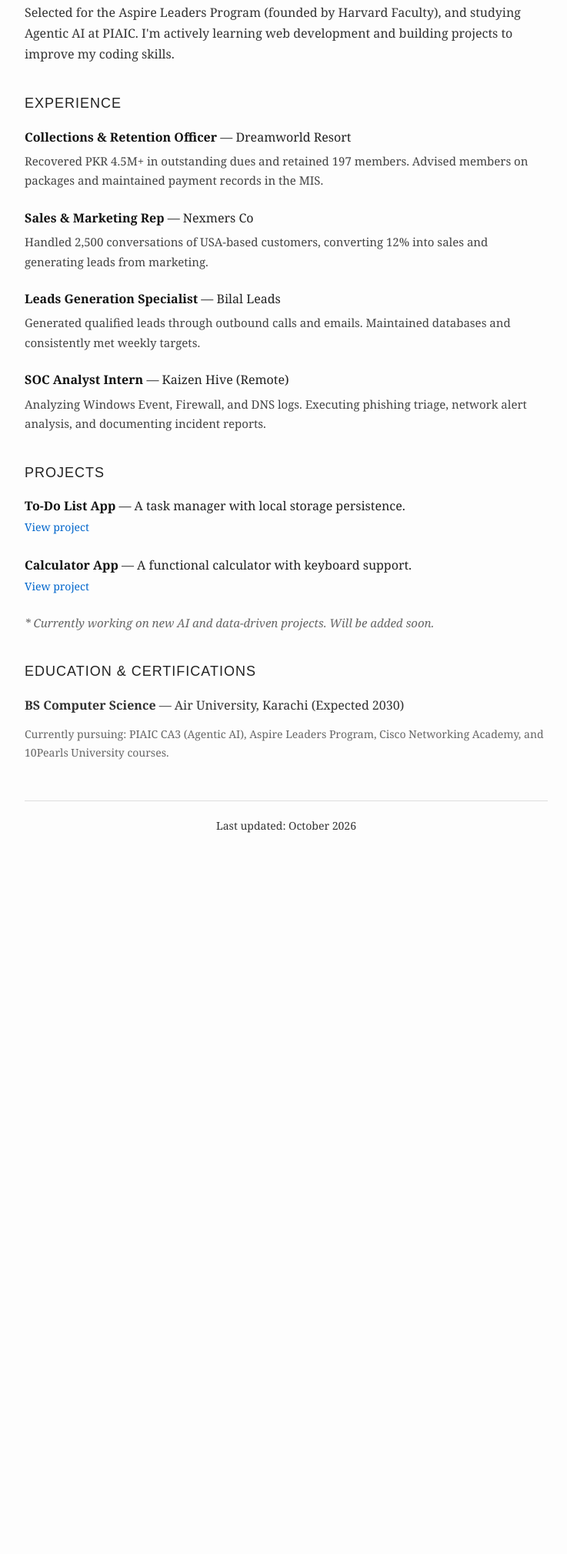
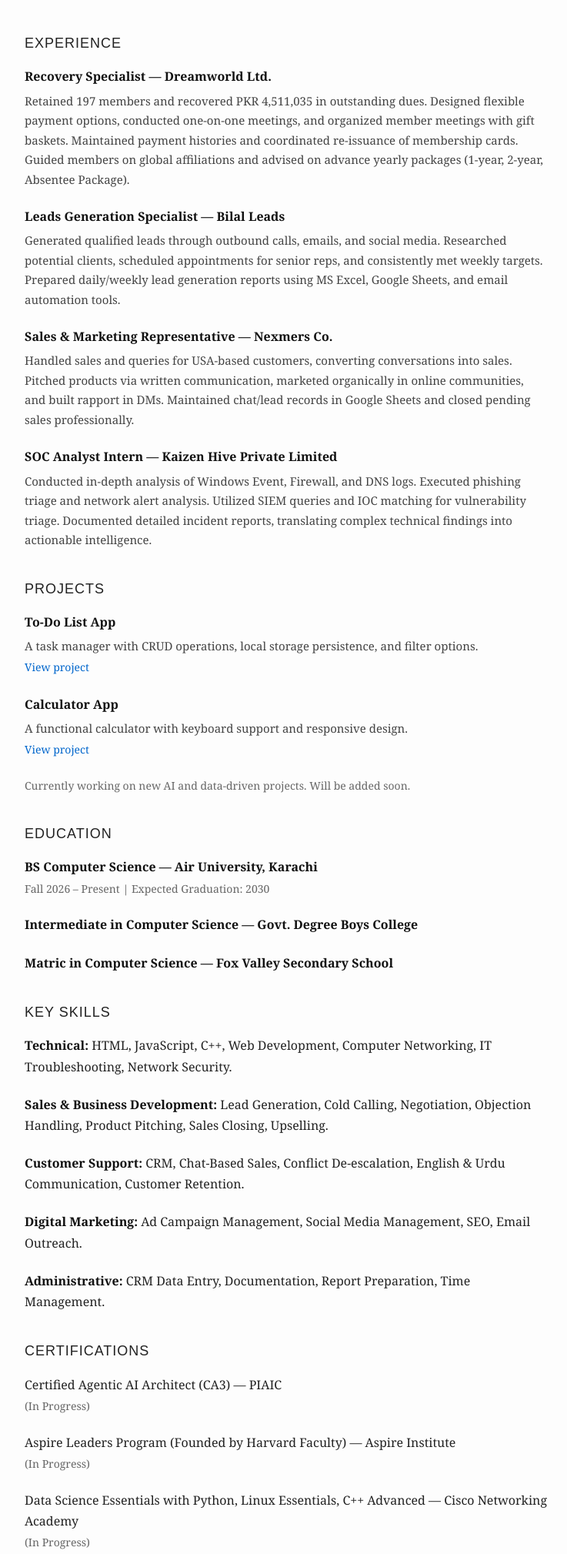
Before and after one commit to talhakayaniau/portfolio, a plain HTML site: page index.html in a window 1280 px wide. Shown: the part 392-2411 px from the top of the page at 77% size, without its empty margins (268-1005 px from the left). Before the commit the page ends 1529 px from the top, so only its background shows below. Drawn offline with Linux system fonts and the light colour scheme.

Commit message:
Refactor index.html with updated content and structure
Updated the structure and content of the index.html file, including sections for experience, projects, education, certifications, and skills.

```diff
--- a/index.html
+++ b/index.html
@@ -10,34 +10,46 @@
     <div class="container">
         <header>
             <h1>Talha Kayani</h1>
-<p class="subtitle">BSCS Student at Air University, Karachi</p>
-<p class="contact"><a href="mailto:talhakayani288@gmail.com">talhakayani288@gmail.com</a> · <a href="https://github.com/talhakayaniau">GitHub</a> · <a href="https://linkedin.com/in/talha-dev">LinkedIn</a></p>
+            <div class="subtitle">BSCS Student at Air University, Karachi</div>
+            <div class="contact">
+                <a href="mailto:talhakayani288@gmail.com">talhakayani288@gmail.com</a> ·
+                <a href="tel:+923238249953">+923238249953</a> ·
+                <a href="https://www.linkedin.com/in/talha-dev" target="_blank">LinkedIn</a> ·
+                <a href="https://talhakayaniau.github.io/portfolio/" target="_blank">Portfolio</a>
+            </div>
         </header>
 
         <section>
             <h2>About</h2>
-<p>I'm a BSCS student at Air University. My journey started in sales, collections, and customer support, where I learned how to solve real problems for people. Now, I'm channeling that same problem-solving mindset into tech—specifically Cybersecurity and AI.</p>
-<p>Selected for the Aspire Leaders Program (founded by Harvard Faculty), and studying Agentic AI at PIAIC. I'm actively learning web development and building projects to improve my coding skills.</p>
+            <p>BSCS student at Air University with experience in collections & retention, international chat sales, and lead generation. Recovered PKR 4.5M+ in overdue dues and retained 197 members at Dreamworld Resort. Part of Aspire Leaders Program founded by Harvard. Available after 1 PM and weekends for collections, retention, sales, or customer support roles.</p>
         </section>
 
         <section>
             <h2>Experience</h2>
             <ul class="experience">
                 <li>
-<strong>Collections & Retention Officer</strong> — Dreamworld Resort<br>
-<span class="desc">Recovered PKR 4.5M+ in outstanding dues and retained 197 members. Advised members on packages and maintained payment records in the MIS.</span>
+                    <strong>Recovery Specialist — Dreamworld Ltd.</strong>
+                    <span class="desc">
+                        Retained 197 members and recovered PKR 4,511,035 in outstanding dues. Designed flexible payment options, conducted one-on-one meetings, and organized member meetings with gift baskets. Maintained payment histories and coordinated re-issuance of membership cards. Guided members on global affiliations and advised on advance yearly packages (1-year, 2-year, Absentee Package).
+                    </span>
                 </li>
                 <li>
-<strong>Sales & Marketing Rep</strong> — Nexmers Co<br>
-<span class="desc">Handled 2,500 conversations of USA-based customers, converting 12% into sales and generating leads from marketing.</span>
+                    <strong>Leads Generation Specialist — Bilal Leads</strong>
+                    <span class="desc">
+                        Generated qualified leads through outbound calls, emails, and social media. Researched potential clients, scheduled appointments for senior reps, and consistently met weekly targets. Prepared daily/weekly lead generation reports using MS Excel, Google Sheets, and email automation tools.
+                    </span>
                 </li>
                 <li>
-<strong>Leads Generation Specialist</strong> — Bilal Leads<br>
-<span class="desc">Generated qualified leads through outbound calls and emails. Maintained databases and consistently met weekly targets.</span>
+                    <strong>Sales & Marketing Representative — Nexmers Co.</strong>
+                    <span class="desc">
+                        Handled sales and queries for USA-based customers, converting conversations into sales. Pitched products via written communication, marketed organically in online communities, and built rapport in DMs. Maintained chat/lead records in Google Sheets and closed pending sales professionally.
+                    </span>
                 </li>
                 <li>
-<strong>SOC Analyst Intern</strong> — Kaizen Hive (Remote)<br>
-<span class="desc">Analyzing Windows Event, Firewall, and DNS logs. Executing phishing triage, network alert analysis, and documenting incident reports.</span>
+                    <strong>SOC Analyst Intern — Kaizen Hive Private Limited</strong>
+                    <span class="desc">
+                        Conducted in-depth analysis of Windows Event, Firewall, and DNS logs. Executed phishing triage and network alert analysis. Utilized SIEM queries and IOC matching for vulnerability triage. Documented detailed incident reports, translating complex technical findings into actionable intelligence.
+                    </span>
                 </li>
             </ul>
         </section>
@@ -46,25 +58,70 @@
             <h2>Projects</h2>
             <ul class="projects">
                 <li>
-<strong>To-Do List App</strong> — A task manager with local storage persistence.<br>
-<a href="https://talhakayaniau.github.io/Todoapp/">View project</a>
+                    <strong>To-Do List App</strong>
+                    <span class="desc">A task manager with CRUD operations, local storage persistence, and filter options.</span>
+                    <a href="https://talhakayaniau.github.io/Todoapp/" target="_blank">View project</a>
                 </li>
                 <li>
-<strong>Calculator App</strong> — A functional calculator with keyboard support.<br>
-<a href="https://talhakayaniau.github.io/calculator/">View project</a>
+                    <strong>Calculator App</strong>
+                    <span class="desc">A functional calculator with keyboard support and responsive design.</span>
+                    <a href="https://talhakayaniau.github.io/calculator/" target="_blank">View project</a>
                 </li>
             </ul>
-<p style="margin-top: 15px; font-size: 15px; color: #666; font-style: italic;">* Currently working on new AI and data-driven projects. Will be added soon.</p>
+            <p class="muted">Currently working on new AI and data-driven projects. Will be added soon.</p>
         </section>
 
         <section>
-<h2>Education & Certifications</h2>
-<p><strong>BS Computer Science</strong> — Air University, Karachi (Expected 2030)</p>
-<p class="muted" style="margin-top: 10px;">Currently pursuing: PIAIC CA3 (Agentic AI), Aspire Leaders Program, Cisco Networking Academy, and 10Pearls University courses.</p>
+            <h2>Education</h2>
+            <ul class="experience">
+                <li>
+                    <strong>BS Computer Science — Air University, Karachi</strong>
+                    <span class="muted">Fall 2026 – Present | Expected Graduation: 2030</span>
+                </li>
+                <li>
+                    <strong>Intermediate in Computer Science — Govt. Degree Boys College</strong>
+                </li>
+                <li>
+                    <strong>Matric in Computer Science — Fox Valley Secondary School</strong>
+                </li>
+            </ul>
+        </section>
+
+        <section>
+            <h2>Key Skills</h2>
+            <ul class="experience">
+                <li><strong>Technical:</strong> HTML, JavaScript, C++, Web Development, Computer Networking, IT Troubleshooting, Network Security.</li>
+                <li><strong>Sales & Business Development:</strong> Lead Generation, Cold Calling, Negotiation, Objection Handling, Product Pitching, Sales Closing, Upselling.</li>
+                <li><strong>Customer Support:</strong> CRM, Chat-Based Sales, Conflict De-escalation, English & Urdu Communication, Customer Retention.</li>
+                <li><strong>Digital Marketing:</strong> Ad Campaign Management, Social Media Management, SEO, Email Outreach.</li>
+                <li><strong>Administrative:</strong> CRM Data Entry, Documentation, Report Preparation, Time Management.</li>
+            </ul>
+        </section>
+
+        <section>
+            <h2>Certifications</h2>
+            <ul class="experience">
+                <li>Certified Agentic AI Architect (CA3) — PIAIC <span class="muted">(In Progress)</span></li>
+                <li>Aspire Leaders Program (Founded by Harvard Faculty) — Aspire Institute <span class="muted">(In Progress)</span></li>
+                <li>Data Science Essentials with Python, Linux Essentials, C++ Advanced — Cisco Networking Academy <span class="muted">(In Progress)</span></li>
+                <li>Advanced OOP Analysis, Deep Learning Essentials — 10Pearls <span class="muted">(In Progress)</span></li>
+                <li>Certificate of Excellence in JavaScript, HTML, C++, Python — Programming Hub</li>
+                <li>AI for Business Professionals — HP Life</li>
+                <li>Financial Literacy Training Program — Government of Pakistan</li>
+                <li>ACCP — Aptech</li>
+                <li>ACT — Infra Institute</li>
+            </ul>
+        </section>
+
+        <section>
+            <h2>Achievements</h2>
+            <ul class="experience">
+                <li><strong>6 Month Target Achievement — Dreamworld Ltd.</strong></li>
+            </ul>
         </section>
 
         <footer>
-<p>Last updated: October 2026</p>
+            Last updated: November 2026
         </footer>
     </div>
 </body>
```
Lines whose indentation alone changed are shown as unchanged.
